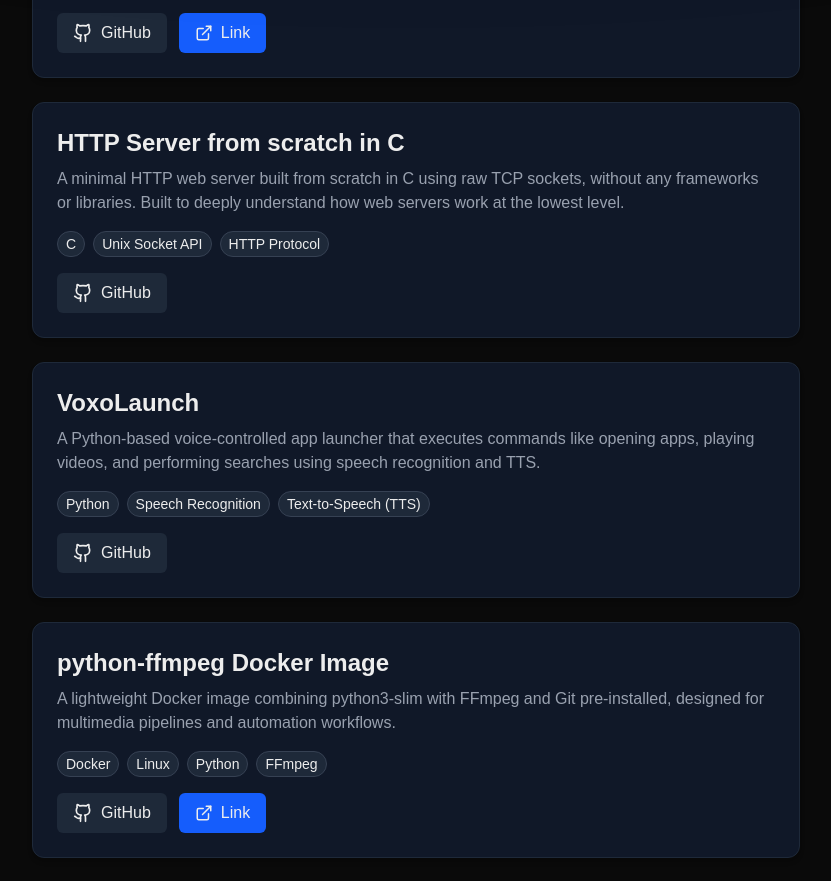
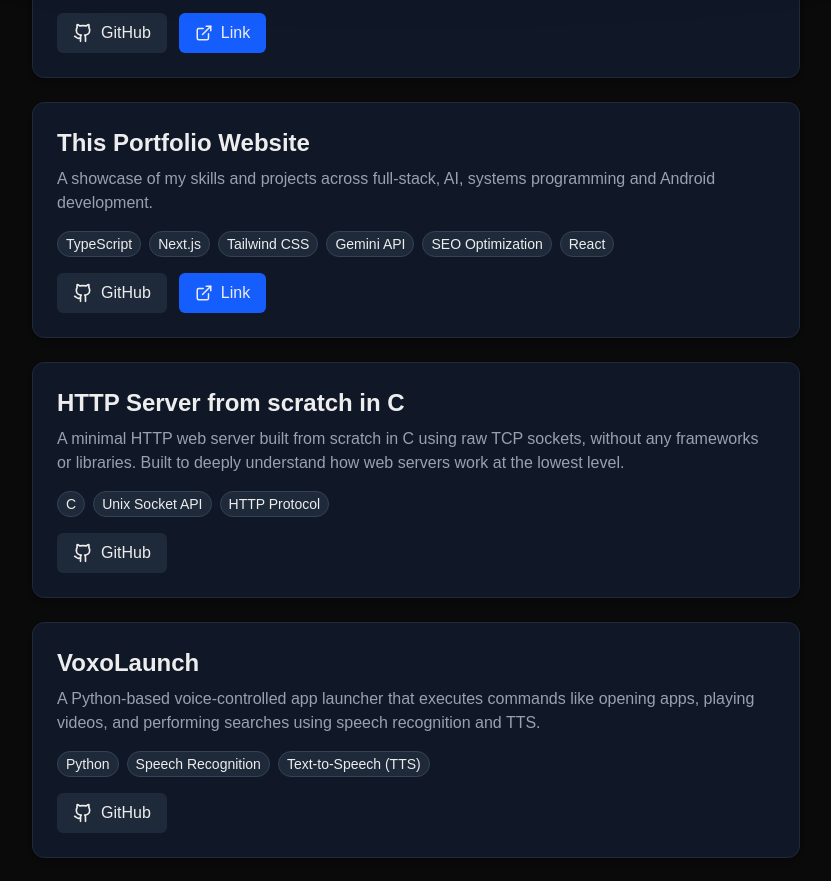
Before and after one commit to eswar-7116/portfolio, a Next.js app: page /projects in a window 1280 px wide. Shown: the part 1500-2381 px from the top of the page, without its empty margins (224-1055 px from the left). Built offline with nearby package versions, Linux system fonts and the light colour scheme.

Commit message:
feat: add portfolio to projects

```diff
--- a/src/data/projects.ts
+++ b/src/data/projects.ts
@@ -69,6 +69,13 @@ const projects: Project[] = [
     link: "https://nexuschat-aglp.onrender.com/",
   },
   {
+    title: "This Portfolio Website",
+    skills: ["TypeScript", "Next.js", "Tailwind CSS", "Gemini API", "SEO Optimization", "React"],
+    description: "A showcase of my skills and projects across full-stack, AI, systems programming and Android development.",
+    github: "https://github.com/eswar-7116/portfolio",
+    link: "https://eswardudi.vercel.app"
+  },
+  {
     title: "HTTP Server from scratch in C",
     skills: ["C", "Unix Socket API", "HTTP Protocol"],
     description: "A minimal HTTP web server built from scratch in C using raw TCP sockets, without any frameworks or libraries. Built to deeply understand how web servers work at the lowest level.",
```
